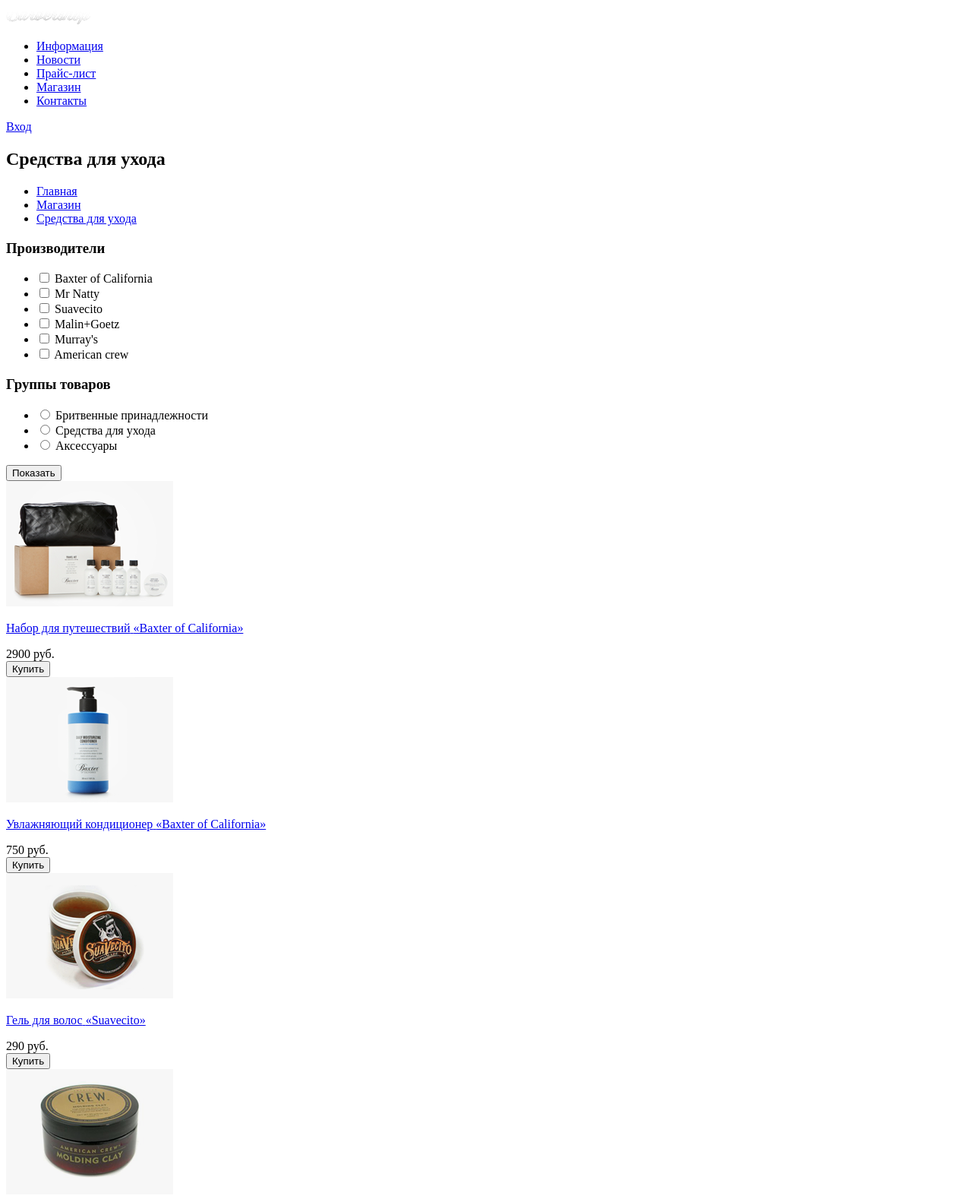
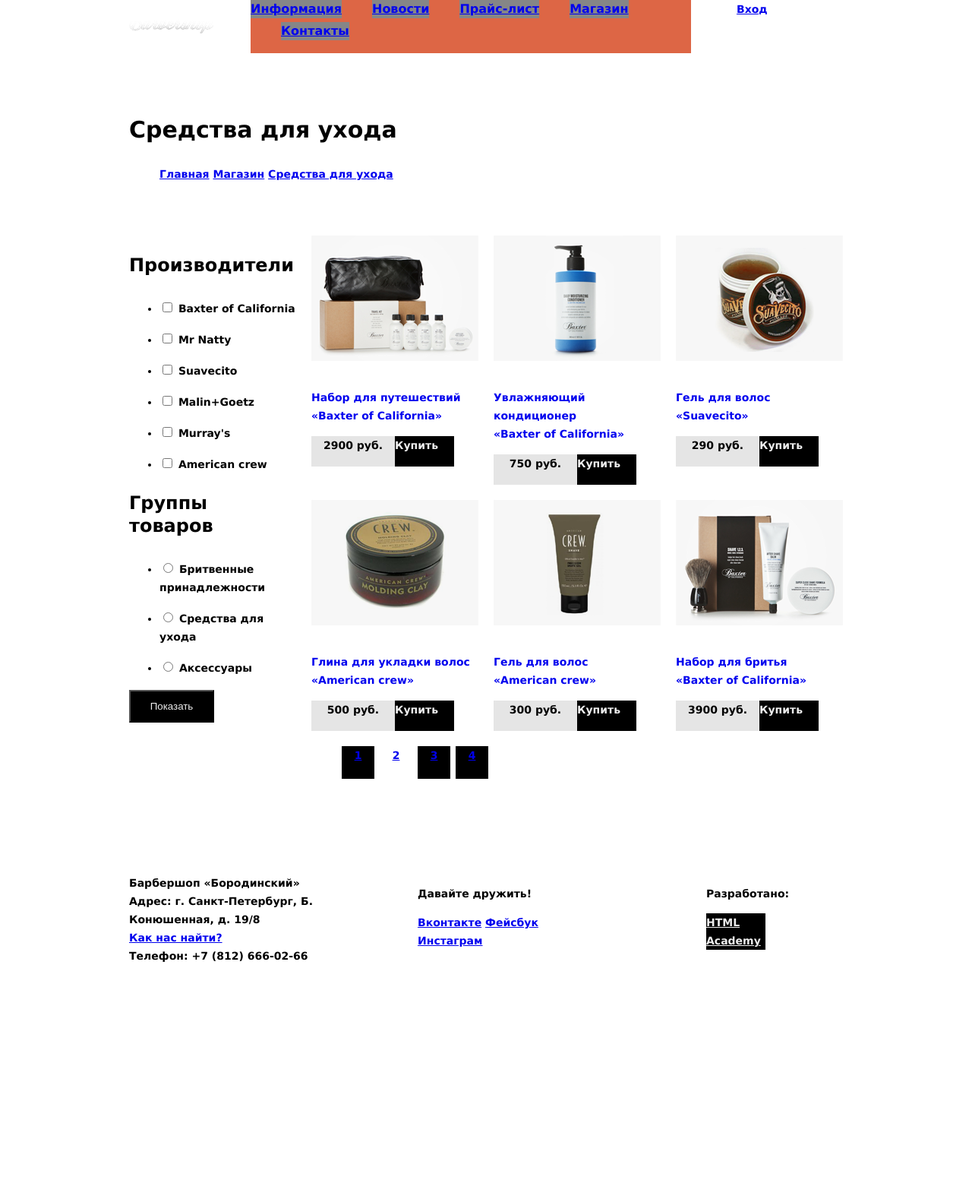
Before and after one commit to VesperLynd309/206599-barbershop, a plain HTML site: page catalog.html in a window 1280 px wide. Shown: the top 1578 px of the page at 76% size. Drawn offline with Linux system fonts and the light colour scheme; a web font is replaced by a local one.

Commit message:
Добавила шрифты, сетки и названия классов

```diff
--- a/catalog.html
+++ b/catalog.html
@@ -2,15 +2,16 @@
 <html lang="ru">
   <head>
     <meta charset="utf-8">
+    <link href="css/style.css" rel="stylesheet">
     <title>Барбершоп «Бородинский» - Каталог товаров</title>
   </head>
   <body>
     <header class="main-header">
-      <div class="container">
-        <a class="index-logo" href="#">
+      <div class="container clearfix">
+        <a class="index-logo-catalog" href="#">
           <img src="img/catalog-logo.png" width="111" height="24" alt="Барбершоп «Бородинский»">
         </a>
-        <nav class="main-navigation">
+        <nav class="main-navigation-catalog">
           <ul>
           	<li>
           	  <a href="#">Информация</a>
@@ -50,9 +51,9 @@
             </li>
           </ul>
         </div>
-        <div class="catalog-content">
+        <div class="catalog-content clearfix">
           <div class="catalog-content-left">
-            <form action="https://echo.htmlacademy.ru" method="post">
+            <form action="https://echo.htmlacademy.ru" method="get">
               <h3>Производители</h3>
               <ul>
                 <li>
@@ -99,7 +100,7 @@
             </form>
           </div>
           <div class="catalog-content-right">
-            <div class="items">
+            <div class="items clearfix">
               <article class="item">
                 <a href="#">
                   <img src="img/catalog-item1.png" width="220" height="165" alt="Набор для путешествий «Baxter of California»">
@@ -112,7 +113,7 @@
                 </a>
                 <div class="selling">
                   <div class="price">2900 руб.</div>
-                  <button class="btn" type="button">Купить</button>
+                  <a class="btn" type="button">Купить</a>
                 </div>
               </article>
               <article class="item">
@@ -127,7 +128,7 @@
                 </a>
                 <div class="selling">
                   <div class="price">750 руб.</div>
-                 <button class="btn" type="button">Купить</button>
+                 <a class="btn" type="button">Купить</a>
                 </div>
               </article>
               <article class="item">
@@ -142,7 +143,7 @@
                 </a>
                 <div class="selling">
                   <div class="price">290 руб.</div>
-                  <button class="btn" type="button">Купить</button>
+                  <a class="btn" type="button">Купить</a>
                 </div>
               </article>
               <article class="item">
@@ -157,7 +158,7 @@
                 </a>
                 <div class="selling">
                   <div class="price">500 руб.</div>
-                  <button class="btn" type="button">Купить</button>
+                  <a class="btn" type="button">Купить</a>
                 </div>
               </article>
               <article class="item">
@@ -170,7 +171,7 @@
                 </a>
                 <div class="selling">
                   <div class="price">300 руб.</div>
-                  <button class="btn" type="button">Купить</button>
+                  <a class="btn" type="button">Купить</a>
                 </div>
               </article>
               <article class="item">
@@ -185,28 +186,26 @@
                 </a>
                 <div class="selling">
                   <div class="price">3900 руб.</div>
-                  <button class="btn" type="button">Купить</button>
+                  <a class="btn" type="button">Купить</a>
                 </div>
               </article>
             </div>
-            <div class="pagination">
             <nav class="pagination">
               <ul>
-                  <li>
-                    <a class="page-number" href="#">1</a>
+                <li class="page-number">
+                  <a href="#">1</a>
                 </li>
-                  <li>
-                    <a class="page-number disabled" href="#">2</a>
+                <li class="page-number disabled">
+                  <a href="#">2</a>
                 </li>
-                  <li>
-                    <a class="page-number" href="#">3</a>
+                <li lass="page-number">
+                 <a href="#">3</a>
                 </li>
-                  <li>
-                    <a class="page-number" href="#">4</a>
+                <li class="page-number">
+                  <a href="#">4</a>
                 </li>
               </ul>
             </nav>
-            </div>
           </div>
         </div>
       </div>
--- a/css/style.css
+++ b/css/style.css
@@ -1,14 +1,27 @@
-body,
-h2,
-h3 {
+@font-face {
+  font-family: PT Sans Narrow;
+  src: url(fonts/ptsansnarrow.woff);
+  src: url(fonts/ptsansnarrow.woff2);
+  src: url(fonts/ptsansnarrowbold.woff);
+  src: url(fonts/ptsansnarrowbold.woff2);
+}
+
+html,
+body {
   font-family: 'PT Sans Narrow', Verdana, sans-serif;
+  font-size: 14px;
+  line-height: 24px;
   font-weight: bold;
   color: #000000;
+  min-width: 1122px;
+  min-height: 1750px;
+  margin: 0;
+  padding: 0;
 }
 
 body {
-  font-size: 14px;
-  line-height: 24px;
+  /*background: #000000 url("barbershop-index-grid.jpg") no-repeat 50% 3px;*/
+  background-size: 1122px auto;
 }
 
 h2 {
@@ -19,4 +32,324 @@ h2 {
 h3 {
   font-size: 24px;
   line-height: 30px;
+  margin-bottom: 30px;
 }
+
+.clearfix::after {
+  content: "";
+
+  display: table;
+  clear: both;
+}
+
+.container {
+  width: 940px;
+  margin: 0 auto;
+  padding: 0 10px;
+}
+
+.index-logo-catalog {
+  float: left;
+  width: 140px;
+  margin-right: 20px;
+  padding-top: 20px;
+  min-height: 70px;
+}
+
+.main-header {
+  margin-bottom: 60px;
+}
+
+.main-navigation {
+  float: left;
+  width: 780px;
+
+  /* Только для оформления сетки */
+  min-height: 70px;
+}
+
+.main-navigation ul {
+  font-size: 0;
+}
+
+.main-navigation li {
+  display: inline-block;
+  vertical-align: top;
+  font-size: 16px;
+  margin-right: 40px;
+}
+
+.main-navigation-catalog ul {
+  float: left;
+  width: 540px;
+  min-height: 70px;
+  background-color: #dd6645;
+  font-size: 0px;
+}
+
+.main-navigation-catalog li {
+  display: inline-block;
+  margin-right: 40px;
+  background-color: #858687;
+  font-size: 16px;
+}
+
+.main-navigation-catalog li:last-child {
+  margin-right: 0;
+}
+
+.main-navigation-catalog li:first-child {
+  margin-left: -40px;
+}
+
+.user-block {
+  float: right;
+  width: 140px;
+
+  /* Только для оформления сетки */
+  min-height: 70px;
+}
+
+.index-logo {
+  width: 368px;
+  min-height: 204px;
+  margin-right: auto;
+  margin-left: auto;
+  margin-bottom: 25px;
+}
+
+.features {
+  margin-bottom: 80px;
+}
+
+.features-item {
+  float: left;
+  width: 300px;
+  margin-right: 20px;
+
+  /* Только для оформления сетки */
+  min-height: 175px;
+}
+
+.features-item:last-child {
+  margin-right: 0;
+}
+
+.index-content {
+  margin-bottom: 35px;
+  padding: 50px 80px;
+}
+
+.index-content-left {
+  float: left;
+  width: 380px;
+
+  /* Только для оформления сетки */
+  min-height: 330px;
+}
+
+.index-content-right {
+  float: right;
+  width: 300px;
+
+  /* Только для оформления сетки */
+  min-height: 330px;
+}
+
+.main-footer {
+  margin-top: 65px;
+  padding-top: 60px;
+  padding-bottom: 40px;
+}
+
+.footer-contacts {
+  float: left;
+  width: 320px;
+  margin-right: 60px;
+
+  /* Только для оформления сетки */
+  min-height: 90px;
+}
+
+.footer-social {
+  float: left;
+  width: 180px;
+
+  /* Только для оформления сетки */
+  min-height: 90px;
+}
+
+.footer-copyright {
+  float: right;
+  width: 180px;
+
+  /* Только для оформления сетки */
+  min-height: 90px;
+}
+
+.index-content-left .btn,
+.index-content-right .btn {
+  width: 140px;
+  min-height: 40px;
+  margin-right: 20px;
+}
+
+.index-content-left .btn:last-child,
+.index-content-right .btn:last-child {
+  margin-right: 0;
+}
+
+.appointment-form .btn {
+  width: 300px;
+  min-height: 40px;
+}
+
+/* КАТАЛОГ ТОВАРА */
+
+.breadcrumbs  {
+  padding-bottom: 55px;
+}
+
+.breadcrumbs li {
+  display: inline-block;
+  vertical-align: top;
+}
+
+.catalog-item-content-left {
+  float: left;
+  width: 460px;
+  min-height: 500px;
+}
+
+.image-small .item-photo {
+  float: left;
+  width: 140px;
+  margin-right: 20px;
+  min-height: 149px;
+}
+
+.image-small .item-photo:last-child {
+  margin-right: 0;
+}
+
+.catalog-item-content-right {
+  float: right;
+  width: 390px;
+  min-height: 530px;
+}
+
+.availability {
+  float: left;
+  width: 90px;
+  min-height: 60px;
+}
+.article {
+  float: right;
+  width: 140px;
+  min-height: 60px;
+  color: #e5e5e5;
+}
+
+.price {
+  float: left;
+  width: 110px;
+  min-height: 40px;
+  background-color: #e5e5e5;
+  text-align: center;
+}
+
+.item-desc {
+  margin-bottom: 40px;
+}
+
+.btn {
+  float: left;
+  width: 78px;
+  min-height: 40px;
+  background-color: #000000;
+  color: #eeeeee;
+}
+
+.selling {
+  margin-bottom: 60px;
+}
+
+.composition {
+  font-size: 24px;
+  line-height: 30px;
+}
+
+/* КАТАЛОГ */
+
+.catalog-content-left {
+  float: left;
+  width: 220px;
+  min-height: 570px;
+}
+
+.catalog-content-left li {
+  margin-bottom: 17px;
+}
+
+.catalog-content-left .btn {
+  width: 112px;
+  min-height: 43px;
+}
+
+.catalog-content-right {
+  float: right;
+  width: 700px;
+  min-height: 680px;
+}
+
+article {
+  float: left;
+  width: 220px;
+  margin-right: 20px;
+  margin-bottom: 20px;
+  min-height: 286px;
+}
+
+article:nth-child(3n) {
+  margin-right: 0;
+}
+
+.desc {
+  float: left;
+  width: 220px;
+}
+
+.manufacturer {
+  float: left;
+  width: 220px;
+}
+
+.item img,
+.manufacturer,
+.selling {
+  margin-bottom: 15px;
+}
+
+.pagination {
+  float: left;
+  width: 240px;
+  min-height: 43px;
+  font-size: 0;
+}
+
+.pagination li {
+  display: inline-block;
+  width: 43px;
+  min-height: 43px;
+  background-color: #000000;
+  color: #ffffff;
+  font-size: 14px;
+  margin-right: 7px;
+  vertical-align: top;
+  text-align: center;
+}
+
+.pagination .disabled {
+  background-color: #ffffff;
+
+}
```
Also changed, not shown: catalog-item.html (+16 -10 lines), index.html (+6 -6 lines), fonts/ptsansnarrow.woff (added), fonts/ptsansnarrow.woff2 (added), fonts/ptsansnarrowbold.woff (added), fonts/ptsansnarrowbold.woff2 (added). Lines whose indentation alone changed are shown as unchanged.
